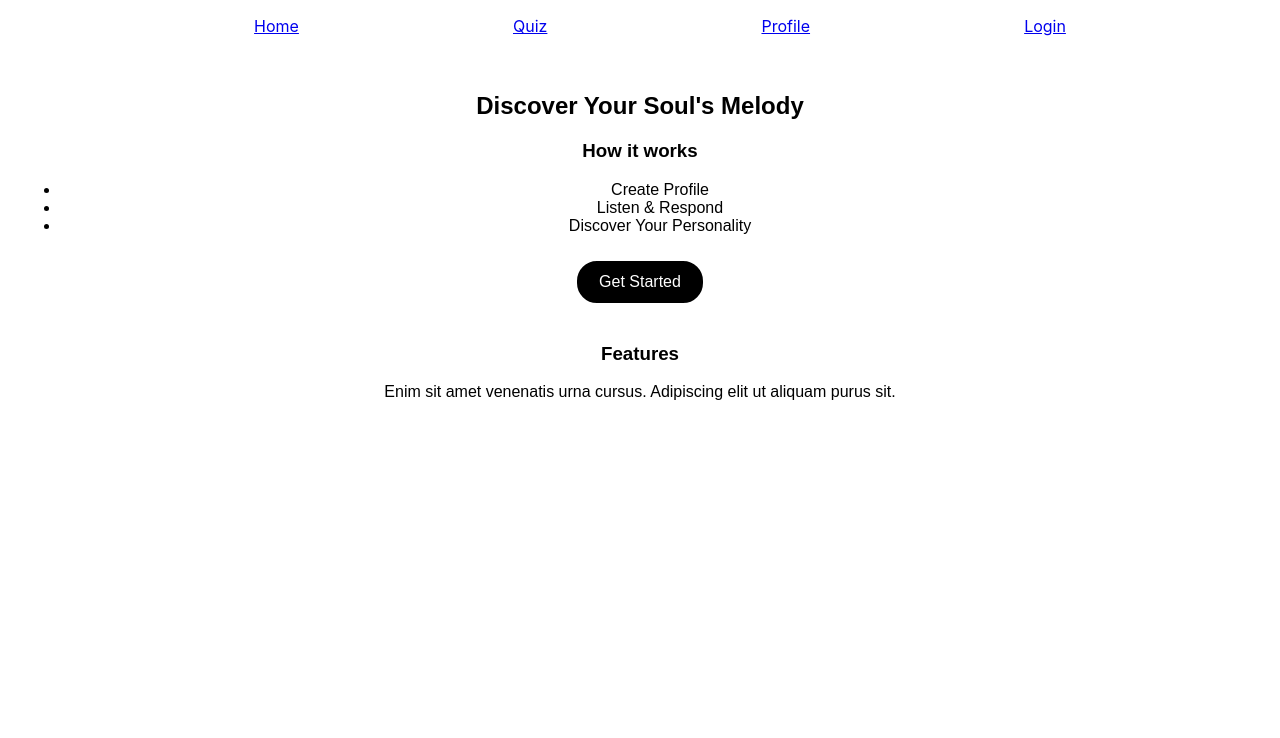
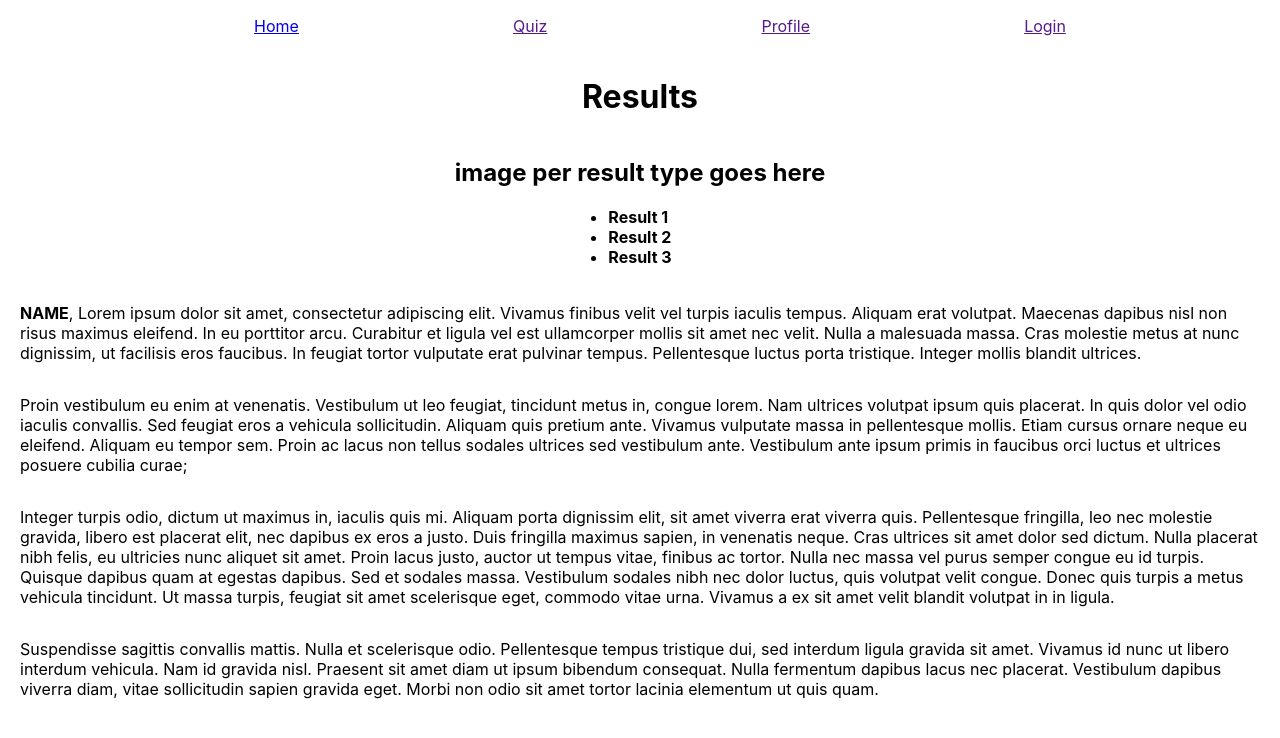
Before and after one commit to agiledev-students-spring2024/4-final-project-auditory-cheesecake, a React (Create React App) app in the folder frontend/: page /Results in a window 1280 px wide. Shown: the top 738 px of the page. Built offline with nearby package versions, Linux system fonts and the light colour scheme; the HTML template or start-up script is replaced by a standard one.

Commit message:
Updated Study Questions

```diff
--- a/frontend/src/App.js
+++ b/frontend/src/App.js
@@ -1,9 +1,10 @@
 import React from 'react';
 import { BrowserRouter as Router, Routes, Route } from 'react-router-dom';
-import HomePage from './HomePage';
-import SurveyPage from './SurveyPage'
-
-import NavBar from './components/NavBar';
+import HomePage from './views/HomePage/HomePage';
+import Results from './views/Results/Results';
+import NavBar from './components/NavBar/NavBar';
+import ProtectedRoute from './components/ProtectedRoute/ProtectedRoute';
+import SurveyPage from './SurveyPage';
 
 function App() {
   return (
@@ -18,15 +19,25 @@ function App() {
           {/* Route for Test Page */}
           <Route path="/survey" element={<SurveyPage />} />
 
-          <Route path="/results" element={<HomePage />} />
 
           {/* Route for Profile Page */}
           {/* <Route path="/contact" element={<Profile />} /> */}
 
+          {/* Route for Results Page */}
+          {/* !!!!! GUARD THIS ROUTE SO THAT IT CAN ONLY BE ACCESSED W/ CERTAIN CONDITIONS !!!!! */}
+          <Route
+            path="/Results"
+            element={
+              <ProtectedRoute>
+                <Results />
+              </ProtectedRoute>
+            }
+          />
+
           {/* Add more route placeholders as needed */}
 
-          {/* Fallback route for 404 Not Found */}
-          {/* <Route path="*" element={<Home />} /> */}
+          {/* Fallback route for any invalid routes */}
+          <Route path="*" element={<HomePage />} />
         </Routes>
       </div>
     </Router>
--- a/frontend/src/SurveyPage.js
+++ b/frontend/src/SurveyPage.js
@@ -57,7 +57,7 @@ const SurveyPage = () => {
       setCurrentQuestion(nextQuestion);
     } else {
       console.log('Survey responses:', updatedResponses);
-      navigate('/results', { state: { responses: updatedResponses } });
+      navigate('/Results', { state: { responses: updatedResponses } });
     }
   };
 
--- a/frontend/src/components/NavBar.jsx
+++ b/frontend/src/components/NavBar/NavBar.jsx
@@ -1,4 +1,5 @@
 import React from 'react';
+import './NavBar.css';
 
 const NavBar = () => {
     return (
@@ -12,10 +13,10 @@ const NavBar = () => {
                   "listStyleType": "none"
                 }}>
                 {/* change as needed (we need the actual links below, nothing out of the ordinary) */}
-                <li><a href="#">Home</a></li>
-                <li><a href="#">Quiz</a></li>
-                <li><a href="#">Profile</a></li>
-                <li><a href="#">Login</a></li>
+                <li><a href="/">Home</a></li>
+                <li><a href="">Quiz</a></li>
+                <li><a href="">Profile</a></li>
+                <li><a href="">Login</a></li>
             </ul>
         </nav>
     );
--- /dev/null
+++ b/frontend/src/components/ProtectedRoute/ProtectedRoute.jsx
@@ -0,0 +1,16 @@
+// Sample Route Guard component, feel free to change later
+import React from 'react';
+import { Navigate } from 'react-router-dom';
+import './ProtectedRoute.css';
+
+const checkAuth = () => {
+  //   sample function, just return true always for now
+  return true;
+};
+
+const ProtectedRoute = ({ children }) => {
+  const isAuthenticated = checkAuth();
+  return isAuthenticated ? children : <Navigate to="/" />;
+};
+
+export default ProtectedRoute;
--- /dev/null
+++ b/frontend/src/views/Results/Results.css
@@ -0,0 +1,18 @@
+.Results {
+    display: flex;
+    flex-direction: column;
+    align-items: center;
+    justify-content: center;
+    margin-top: 20px;
+}
+.Results ul {
+    padding: 0;
+    margin: 0;
+}
+.ResultsWrapper {
+    display: flex;
+    flex-direction: column;
+    align-items: center;
+    justify-content: center;
+    padding: 20px;
+}
--- /dev/null
+++ b/frontend/src/views/Results/Results.jsx
@@ -0,0 +1,25 @@
+import React from 'react';
+import './Results.css';
+
+const Results = () => {
+
+  return (
+    <div className="Results">
+      <h1>Results</h1>
+      <h2>image per result type goes here</h2>
+      <ul>
+        <li><b>Result 1</b></li>
+        <li><b>Result 2</b></li>
+        <li><b>Result 3</b></li>
+      </ul>
+      <div className="ResultsWrapper">
+        <p><b>NAME</b>, Lorem ipsum dolor sit amet, consectetur adipiscing elit. Vivamus finibus velit vel turpis iaculis tempus. Aliquam erat volutpat. Maecenas dapibus nisl non risus maximus eleifend. In eu porttitor arcu. Curabitur et ligula vel est ullamcorper mollis sit amet nec velit. Nulla a malesuada massa. Cras molestie metus at nunc dignissim, ut facilisis eros faucibus. In feugiat tortor vulputate erat pulvinar tempus. Pellentesque luctus porta tristique. Integer mollis blandit ultrices. </p>
+        <p>Proin vestibulum eu enim at venenatis. Vestibulum ut leo feugiat, tincidunt metus in, congue lorem. Nam ultrices volutpat ipsum quis placerat. In quis dolor vel odio iaculis convallis. Sed feugiat eros a vehicula sollicitudin. Aliquam quis pretium ante. Vivamus vulputate massa in pellentesque mollis. Etiam cursus ornare neque eu eleifend. Aliquam eu tempor sem. Proin ac lacus non tellus sodales ultrices sed vestibulum ante. Vestibulum ante ipsum primis in faucibus orci luctus et ultrices posuere cubilia curae;</p>
+        <p>Integer turpis odio, dictum ut maximus in, iaculis quis mi. Aliquam porta dignissim elit, sit amet viverra erat viverra quis. Pellentesque fringilla, leo nec molestie gravida, libero est placerat elit, nec dapibus ex eros a justo. Duis fringilla maximus sapien, in venenatis neque. Cras ultrices sit amet dolor sed dictum. Nulla placerat nibh felis, eu ultricies nunc aliquet sit amet. Proin lacus justo, auctor ut tempus vitae, finibus ac tortor. Nulla nec massa vel purus semper congue eu id turpis. Quisque dapibus quam at egestas dapibus. Sed et sodales massa. Vestibulum sodales nibh nec dolor luctus, quis volutpat velit congue. Donec quis turpis a metus vehicula tincidunt. Ut massa turpis, feugiat sit amet scelerisque eget, commodo vitae urna. Vivamus a ex sit amet velit blandit volutpat in in ligula. </p>
+        <p>Suspendisse sagittis convallis mattis. Nulla et scelerisque odio. Pellentesque tempus tristique dui, sed interdum ligula gravida sit amet. Vivamus id nunc ut libero interdum vehicula. Nam id gravida nisl. Praesent sit amet diam ut ipsum bibendum consequat. Nulla fermentum dapibus lacus nec placerat. Vestibulum dapibus viverra diam, vitae sollicitudin sapien gravida eget. Morbi non odio sit amet tortor lacinia elementum ut quis quam. </p>
+      </div>
+    </div>
+  );
+};
+
+export default Results;
```
Also changed, not shown: frontend/src/components/NavBar/NavBar.css (added), frontend/src/components/ProtectedRoute/ProtectedRoute.css (added), frontend/src/views/HomePage/HomePage.css (renamed from frontend/src/HomePage.css), frontend/src/views/HomePage/HomePage.js (renamed from frontend/src/HomePage.js).
